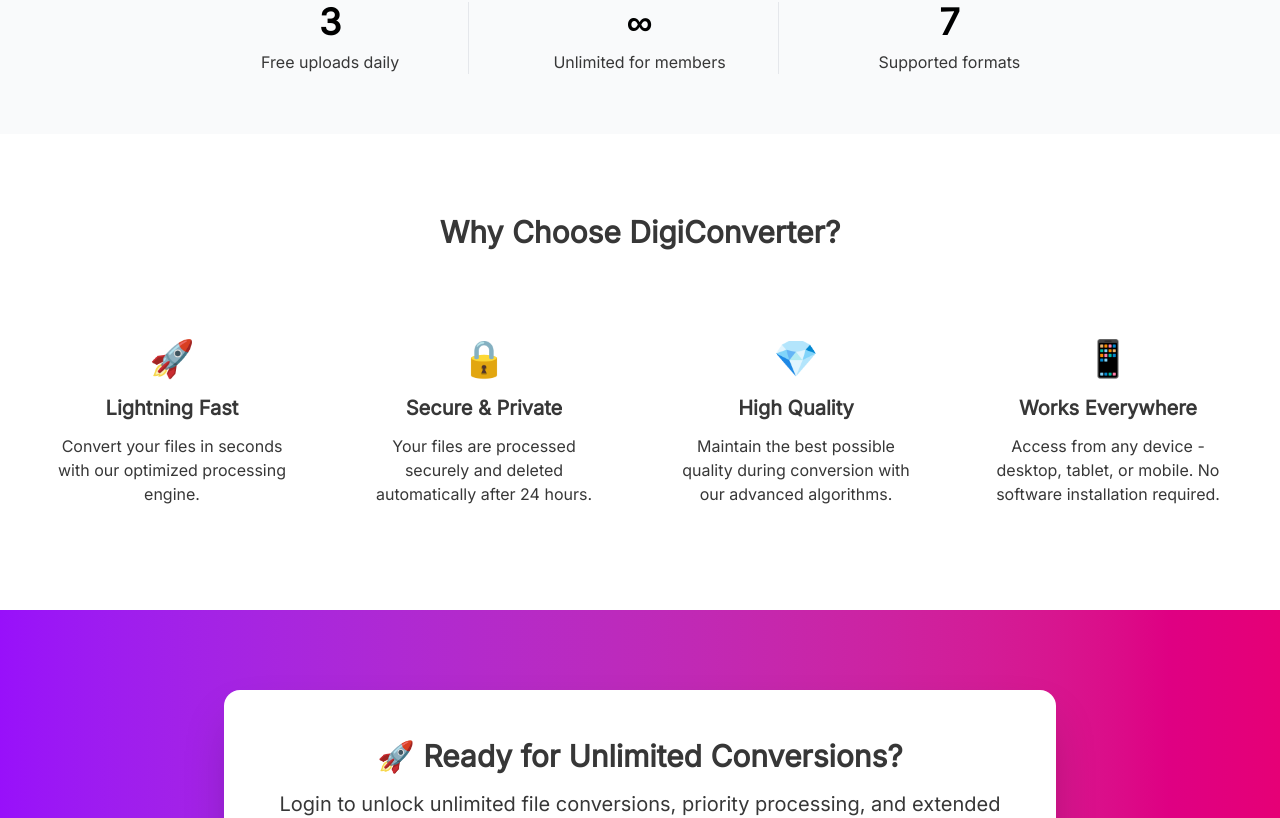
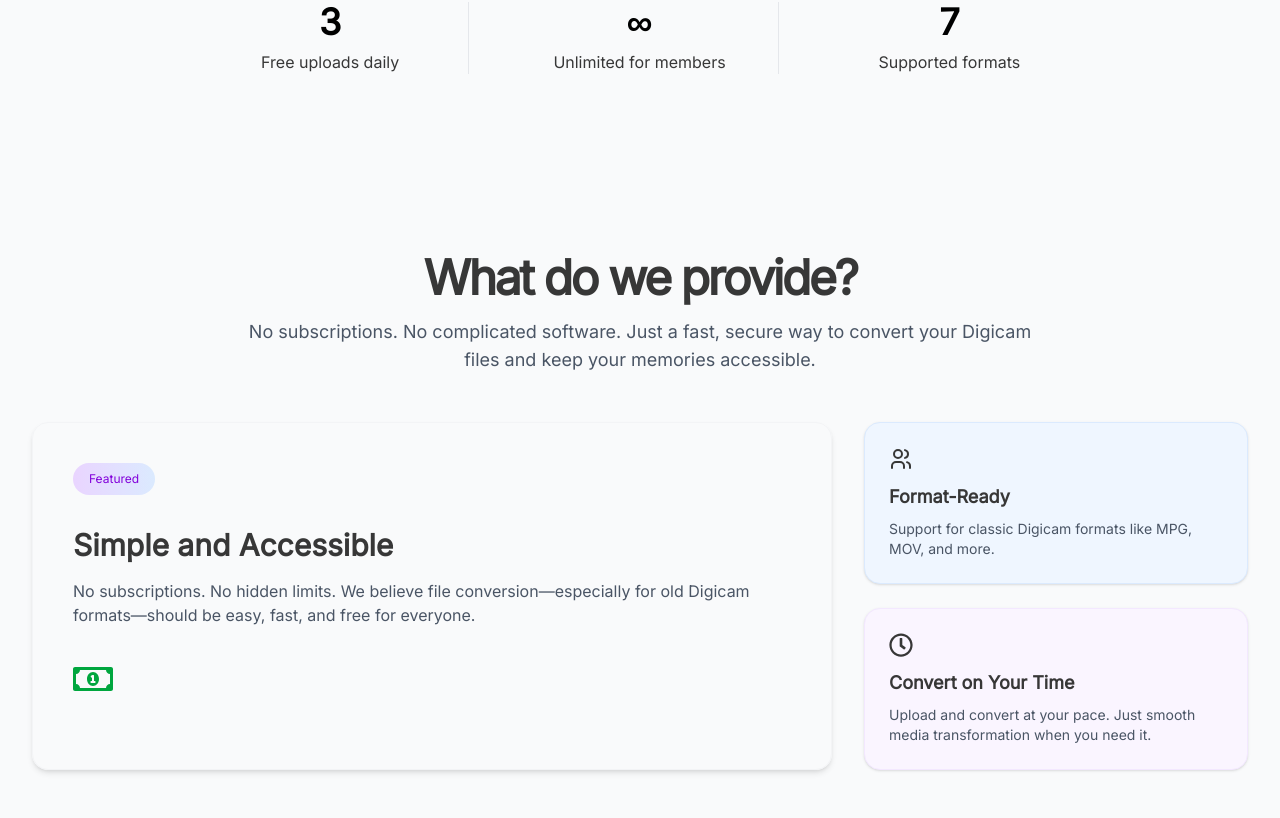
Before and after one commit to aidantiu/digiconverter, a React (Vite) app in the folder client/: page / in a window 1280 px wide. Shown: the part 591-1409 px from the top of the page. Built offline with nearby package versions, Linux system fonts and the light colour scheme; no server answers.

Commit message:
chore: add provide section

```diff
--- a/client/src/components/Navbar.jsx
+++ b/client/src/components/Navbar.jsx
@@ -8,12 +8,24 @@
     const [showProfileMenu, setShowProfileMenu] = useState(false);
     const [showMobileMenu, setShowMobileMenu] = useState(false);
     const [authChecking, setAuthChecking] = useState(true);
+    const [hasScrolled, setHasScrolled] = useState(false);
     const location = useLocation();
 
     // Check authentication status on component mount and when location changes
     useEffect(() => {
         checkAuthStatus();
     }, [location]);
+
+    // Add scroll listener to toggle shadow
+    useEffect(() => {
+        const handleScroll = () => {
+            setHasScrolled(window.scrollY > 0);
+        };
+        window.addEventListener('scroll', handleScroll);
+        // Check on mount
+        handleScroll();
+        return () => window.removeEventListener('scroll', handleScroll);
+    }, []);
 
     const checkAuthStatus = () => {
         // Use quick auth status - no server call, no loading state needed
@@ -45,11 +57,11 @@
     };
 
     return (
-        <header className="bg-gray-50 ">
+        <header className={`sticky top-0 z-50 bg-gray-50/80 backdrop-blur${hasScrolled ? ' shadow-sm' : ''}`}>
             <div className="max-w-7xl mx-auto px-4 sm:px-6 lg:px-8">
                 <div className="flex justify-between items-center py-4">
                     {/* Logo */}
-                    <Link to="/" className="text-lg font-bold font-stretch-semi-expanded hover:text-black transition-colors">
+                    <Link to="/" className="text-lg font-bold font-stretch-ultra-expanded hover:text-black transition-colors">
                         DigiConvert
                     </Link>
 
--- a/client/src/pages/HomePage.jsx
+++ b/client/src/pages/HomePage.jsx
@@ -1,6 +1,9 @@
 import React from 'react';
 import { Link } from 'react-router-dom';
 import Navbar from '../components/Navbar';
+import { FaRegMoneyBillAlt } from "react-icons/fa";
+import { TbUsers } from "react-icons/tb";
+import { FaRegClock } from "react-icons/fa";
 
 const HomePage = () => {
     return (
@@ -16,7 +19,7 @@
                         <span className="inline-block px-4 py-1.5 text-sm text-medium bg-black text-white rounded-full mb-4">Digicam-First Format Converter</span>
                     </div>
 
-                    <h1 className="text-4xl font-bold tracking-tighter sm:text-5xl md:text-6xl lg:text-7xl/none bg-gradient-to-r from-black via-gray-700 to-black bg-clip-text text-transparent">Let’s help you showcase the moments that matter</h1>
+                    <h1 className="text-4xl font-extrabold tracking-tighter sm:text-5xl md:text-6xl lg:text-7xl/none bg-gradient-to-r from-black via-gray-700 to-black bg-clip-text text-transparent">Let’s help you showcase the moments that matter</h1>
                     <p className="mx-auto my-6 max-w-[700px] text-gray-600 md:text-lg lg:text-xl leading-relaxed mb-5">Preserve priceless digicam moments, convert them into future-proof formats, and relive your memories anytime, anywhere.</p>
 
                     <div className="flex flex-col sm:flex-col md:flex-row justify-center md:space-x-4 space-y-4 md:space-y-0 mt-8 mb-16">
@@ -46,31 +49,37 @@
             </main>
 
             {/* Features Section */}
-            <section className="bg-white py-20">
-                <div className="max-w-7xl mx-auto px-4 sm:px-6 lg:px-8">
-                    <h2 className="text-3xl font-bold text-center mb-16">Why Choose DigiConverter?</h2>
-                    <div className="grid grid-cols-1 md:grid-cols-2 lg:grid-cols-4 gap-8">
-                        <div className="text-center p-6">
-                            <div className="text-4xl mb-4">🚀</div>
-                            <h3 className="text-xl font-semibold mb-3">Lightning Fast</h3>
-                            <p>Convert your files in seconds with our optimized processing engine.</p>
+            <section className="bg-transparent py-20 my-10">
+                <div className="text-center mb-12">
+                    <h1 className="text-3xl font-extrabold tracking-tighter sm:text-4xl md:text-5xl">What do we provide?</h1>
+                    <p className='mt-4 max-w-[800px] mx-auto text-gray-600 text-lg'>No subscriptions. No complicated software. Just a fast, secure way to convert your Digicam files and keep your memories accessible.</p>
+                </div>
+                <div className="max-w-7xl mx-auto px-2 sm:px-4 lg:px-8">
+                    <div className="grid grid-cols-1 lg:grid-cols-3 gap-8">
+
+                        {/* Main Feature Card */}
+                        <div className="lg:col-span-2 flex flex-col align-middlebg-white rounded-2xl shadow-md p-10 min-h-[320px] relative overflow-hidden border border-gray-100">
+                            <span className="inline-block w-fit px-4 py-2 mb-8 text-xs bg-gradient-to-r from-purple-200 to-blue-100 text-purple-700 rounded-full">Featured</span>
+                            <h2 className="text-3xl font-extrabold mb-4">Simple and Accessible</h2>
+                            <p className="text-md text-gray-600 mb-8">No subscriptions. No hidden limits. We believe file conversion—especially for old Digicam formats—should be easy, fast, and free for everyone.</p>
+                            <FaRegMoneyBillAlt  className='w-10 h-10 fill-green-600'/>
                         </div>
-                        <div className="text-center p-6">
-                            <div className="text-4xl mb-4">🔒</div>
-                            <h3 className="text-xl font-semibold mb-3">Secure & Private</h3>
-                            <p>Your files are processed securely and deleted automatically after 24 hours.</p>
-                        </div>
-                        <div className="text-center p-6">
-                            <div className="text-4xl mb-4">💎</div>
-                            <h3 className="text-xl font-semibold mb-3">High Quality</h3>
-                            <p>Maintain the best possible quality during conversion with our advanced algorithms.</p>
-                        </div>
-                        <div className="text-center p-6">
-                            <div className="text-4xl mb-4">📱</div>
-                            <h3 className="text-xl font-semibold mb-3">Works Everywhere</h3>
-                            <p>Access from any device - desktop, tablet, or mobile. No software installation required.</p>
+
+                        {/* Right Feature Cards */}
+                        <div className="flex flex-col gap-6">
+                            <div className="bg-blue-50 rounded-2xl shadow-sm p-6 flex-1 border border-blue-100">
+                                <TbUsers className='w-6 h-6 mb-3'/>
+                                <h3 className="text-lg font-semibold mb-2">Format-Ready</h3>
+                                <p className="text-gray-600 text-sm">Support for classic Digicam formats like MPG, MOV, and more.</p>
+                            </div>
+                            <div className="bg-purple-50 rounded-2xl shadow-sm p-6 flex-1 border border-purple-100">
+                                <FaRegClock className='w-6 h-6 mb-3'/>
+                                <h3 className="text-lg font-bold mb-2"> Convert on Your Time </h3>
+                                <p className="text-gray-600 text-sm">Upload and convert at your pace. Just smooth media transformation when you need it.</p>
+                            </div>
                         </div>
                     </div>
+
                 </div>
             </section>
 
```
